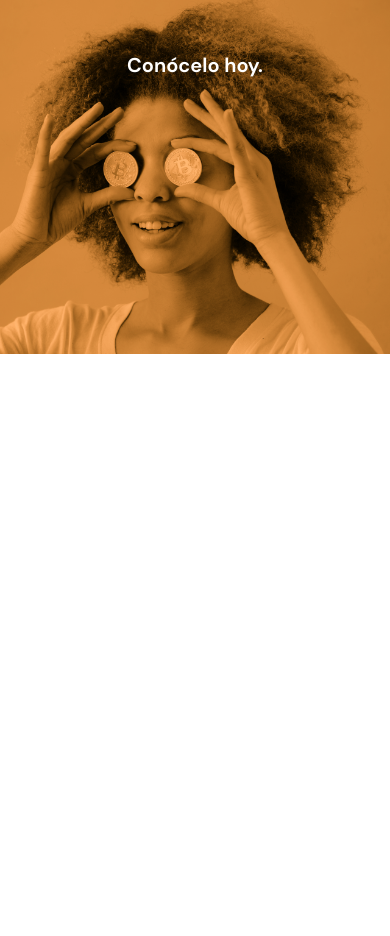
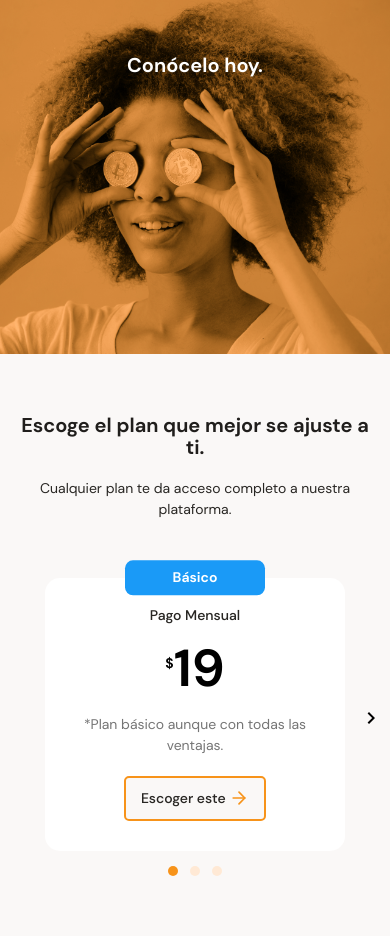
Before and after one commit to osoriodev/batatabit, a website built with Parcel: page src/index.html in a window 390 px wide. Shown: the part 2362-3298 px from the top of the page. Before the commit the page ends 2716 px from the top, so only its background shows below. Built offline with nearby package versions, Linux system fonts and the light colour scheme.

Commit message:
Add plans section and carousel

```diff
--- a/src/index.html
+++ b/src/index.html
@@ -133,7 +133,50 @@
       <section class="banner">
         <h2 class="banner__title">Conócelo hoy.</h2>
       </section>
+      <section class="plans" id="plans">
+        <h2 class="plans__title">Escoge el plan que mejor se ajuste a ti.</h2>
+        <p class="plans__desc">Cualquier plan te da acceso completo a nuestra plataforma.</p>
+        <div class="carousel">
+          <button class="carousel__btn carousel__btn--left is-hidden" aria-label="Plan anterior">
+            <i class="carousel__icon carousel__icon--left" aria-hidden="true"></i>
+          </button>
+          <div class="carousel__content">
+            <div class="carousel__track">
+              <article class="card active-slide">
+                <h3 class="card__title card__title--basic">Básico</h3>
+                <p class="card__payment">Pago Mensual</p>
+                <p class="card__cost"><sup>$</sup>19</p>
+                <p class="card__desc">*Plan básico aunque con todas las ventajas.</p>
+                <button class="card__btn">Escoger este <i class="card__icon" aria-hidden="true"></i></button>
+              </article>
+              <article class="card">
+                <h3 class="card__title card__title--recommended">Recomendado</h3>
+                <p class="card__payment">Pago Anual</p>
+                <p class="card__cost"><sup>$</sup>99</p>
+                <p class="card__desc">*Ahorras $129 comparado al plan mensual.</p>
+                <button class="card__btn">Escoger este <i class="card__icon" aria-hidden="true"></i></button>
+              </article>
+              <article class="card">
+                <h3 class="card__title card__title--limited">Limitado</h3>
+                <p class="card__payment">De por vida</p>
+                <p class="card__cost"><sup>$</sup>199</p>
+                <p class="card__desc">*Exclusiva para los primeros 100 clientes con precio especial.</p>
+                <button class="card__btn">Escoger este <i class="card__icon" aria-hidden="true"></i></button>
+              </article>
+            </div>
+          </div>
+          <button class="carousel__btn carousel__btn--right" aria-label="Siguiente plan">
+            <i class="carousel__icon" aria-hidden="true"></i>
+          </button>
+          <div class="carousel__nav">
+            <button class="carousel__indicator active-dot" aria-label="Ir al primer plan"></button>
+            <button class="carousel__indicator" aria-label="Ir al segundo plan"></button>
+            <button class="carousel__indicator" aria-label="Ir al tercer plan"></button>
+          </div>
+        </div>
+      </section>
     </main>
     <footer class="footer"></footer>
+    <script src="./js/script.js"></script>
   </body>
 </html>
--- /dev/null
+++ b/src/js/script.js
@@ -0,0 +1,88 @@
+// Carousel
+const track = document.querySelector('.carousel__track');
+const slides = Array.from(track.children);
+
+const leftBtn = document.querySelector('.carousel__btn--left');
+const rightBtn = document.querySelector('.carousel__btn--right');
+
+const dotsNav = document.querySelector('.carousel__nav');
+const dots = Array.from(dotsNav.children);
+
+const slideWidth = slides[0].getBoundingClientRect().width;
+
+// Arrange the slides next to one another
+if (window.matchMedia('(max-width: 1023px)').matches) {
+  slides.forEach((item, i) => {
+    item.style.left = `${slideWidth * i}px`
+  })
+}
+
+// Function to move the slide
+const moveSlide = (track, activeSlide, targetSlide) => {
+  let amount = targetSlide.style.left;
+  track.style.transform = `translateX(-${amount})`;
+
+  activeSlide.classList.remove('active-slide');
+  targetSlide.classList.add('active-slide');
+}
+
+// Update the selected dot
+const updateDots = (activeDot, targetDot) => {
+  activeDot.classList.remove('active-dot');
+  targetDot.classList.add('active-dot');
+}
+
+// Change the buttons visibility
+const toggleBtns = n => {
+  if (n === 0) {
+    leftBtn.classList.add('is-hidden');
+    rightBtn.classList.remove('is-hidden');
+  } else if (n === slides.length - 1) {
+    leftBtn.classList.remove('is-hidden');
+    rightBtn.classList.add('is-hidden');
+  } else {
+    leftBtn.classList.remove('is-hidden');
+    rightBtn.classList.remove('is-hidden');
+  }
+}
+
+// When I click left, move slides to the left
+leftBtn.addEventListener('click', () => {
+  const activeSlide = track.querySelector('.active-slide');
+  const prevSlide = activeSlide.previousElementSibling;
+  const activeDot = dotsNav.querySelector('.active-dot');
+  const prevDot = activeDot.previousElementSibling;
+  const prevIndex = slides.findIndex(item => item === prevSlide);
+
+  moveSlide(track, activeSlide, prevSlide);
+  updateDots(activeDot, prevDot);
+  toggleBtns(prevIndex);
+})
+
+// When I click right, move slides to the right
+rightBtn.addEventListener('click', () => {
+  const activeSlide = track.querySelector('.active-slide');
+  const nextSlide = activeSlide.nextElementSibling;
+  const activeDot = dotsNav.querySelector('.active-dot');
+  const nextDot = activeDot.nextElementSibling;
+  const nextIndex = slides.findIndex(item => item === nextSlide);
+
+  moveSlide(track, activeSlide, nextSlide);
+  updateDots(activeDot, nextDot);
+  toggleBtns(nextIndex);
+})
+
+// When I click the nav indicators, move to that slide
+dotsNav.addEventListener('click', e => {
+  const targetDot = e.target.closest('button');
+  if (!targetDot) return;
+
+  const activeSlide = track.querySelector('.active-slide');
+  const activeDot = dotsNav.querySelector('.active-dot');
+  const targetIndex = dots.findIndex(item => item === targetDot);
+  const targetSlide = slides[targetIndex];
+
+  moveSlide(track, activeSlide, targetSlide);
+  updateDots(activeDot, targetDot);
+  toggleBtns(targetIndex);
+})
--- /dev/null
+++ b/src/scss/components/_card.scss
@@ -0,0 +1,81 @@
+@use '../utils' as *;
+
+.card {
+  width: 100%;
+  margin-top: rem(18);
+  padding: rem(30) rem(15);
+  position: absolute;
+  border-radius: rem(15);
+  background-color: $clr-ntrl-max;
+
+  @include respond-to('large') {
+    max-width: rem(300);
+    position: relative;
+    box-shadow: 0 4px 8px rgba(89, 73, 30, .16);
+  }
+
+  &__title {
+    width: rem(140);
+    padding: rem(10) 0;
+    position: absolute;
+    top: 0;
+    left: 50%;
+    transform: translate(-50%, -50%);
+    border-radius: rem(8);
+    font-size: rem(14);
+    font-weight: 700;
+    color: $clr-ntrl-max;
+
+    &--basic {
+      background-color: $clr-secondary;
+    }
+    &--recommended {
+      background-color: $clr-primary;
+    }
+    &--limited {
+      background-color: $clr-tertiary;
+    }
+  }
+
+  &__payment {
+    margin-bottom: rem(20);
+    font-size: rem(14);
+    font-weight: 500;
+    line-height: 1;
+    color: $clr-tertiary;
+  }
+
+  &__cost {
+    margin-bottom: rem(20);
+    font-size: rem(52);
+    font-weight: 700;
+    line-height: 1;
+
+    sup {
+      font-size: rem(14);
+    }
+  }
+
+  &__desc {
+    margin-bottom: rem(20);
+    font-size: rem(14);
+    color: $clr-base;
+  }
+
+  &__btn {
+    padding: rem(10) rem(15);
+    border: rem(2) solid $clr-primary;
+    border-radius: rem(5);
+    font-size: rem(14);
+    font-weight: 500;
+    background-color: $clr-helper;
+    color: $clr-tertiary;
+  }
+
+  &__icon {
+    width: rem(20);
+    height: rem(20);
+    background-image: url('/assets/icons/orange-right-arrow.svg');
+    vertical-align: top;
+  }
+}
--- /dev/null
+++ b/src/scss/components/_carousel.scss
@@ -0,0 +1,94 @@
+@use '../utils' as *;
+
+.carousel {
+  width: 100%;
+  max-width: rem(340);
+  margin: 0 auto;
+  padding: 0 rem(20);
+  position: relative;
+
+  @include respond-to('large') {
+    max-width: none;
+  }
+
+  &__btn {
+    padding: rem(4) rem(6);
+    position: absolute;
+    top: 50%;
+    transform: translateY(-50%);
+    border-radius: 50%;
+    z-index: 2;
+
+    @include respond-to('large') {
+      display: none;
+    }
+
+    &--left {
+      left: rem(-16);
+    }
+
+    &--right {
+      right: rem(-16);
+    }
+  }
+
+  &__icon {
+    width: rem(8);
+    height: rem(12);
+    display: block;
+    background-image: url('/assets/icons/right-arrow.svg');
+
+    &--left {
+      transform: rotate(180deg);
+    }
+  }
+
+  &__content {
+    width: 100%;
+    overflow: hidden;
+
+    @include respond-to('large') {
+      overflow: visible;
+    }
+  }
+
+  &__track {
+    width: 100%;
+    min-height: rem(291);
+    position: relative;
+    transition: transform 250ms ease-in-out;
+
+    @include respond-to('large') {
+      display: flex;
+      justify-content: center;
+      gap: rem(30);
+    }
+  }
+
+  &__nav {
+    width: 100%;
+    padding-top: rem(15);
+    display: flex;
+    justify-content: center;
+    gap: rem(12);
+
+    @include respond-to('large') {
+      display: none;
+    }
+  }
+
+  &__indicator {
+    padding: rem(5);
+    border-radius: 50%;
+    background-color: $clr-primary-lt;
+  }
+}
+
+// Helper classes for JS
+.is-hidden {
+  visibility: hidden;
+}
+
+.active-dot {
+  background-color: $clr-primary;
+}
--- a/src/scss/components/_index.scss
+++ b/src/scss/components/_index.scss
@@ -1,2 +1,4 @@
 @forward 'table';
 @forward 'product';
+@forward 'carousel';
+@forward 'card';
--- a/src/scss/layout/_index.scss
+++ b/src/scss/layout/_index.scss
@@ -2,3 +2,4 @@
 @forward 'trading';
 @forward 'details';
 @forward 'banner';
+@forward 'plans';
--- /dev/null
+++ b/src/scss/layout/_plans.scss
@@ -0,0 +1,22 @@
+@use '../utils' as *;
+
+.plans {
+  padding: rem(60) rem(20);
+  text-align: center;
+  background-color: $clr-helper;
+
+  @include respond-to('medium') {
+    padding: rem(80) rem(20);
+  }
+
+  &__title {
+    margin-bottom: rem(20);
+    color: $clr-tertiary-dk;
+  }
+
+  &__desc {
+    max-width: rem(350);
+    margin: 0 auto rem(40);
+    color: $clr-tertiary;
+  }
+}
```
